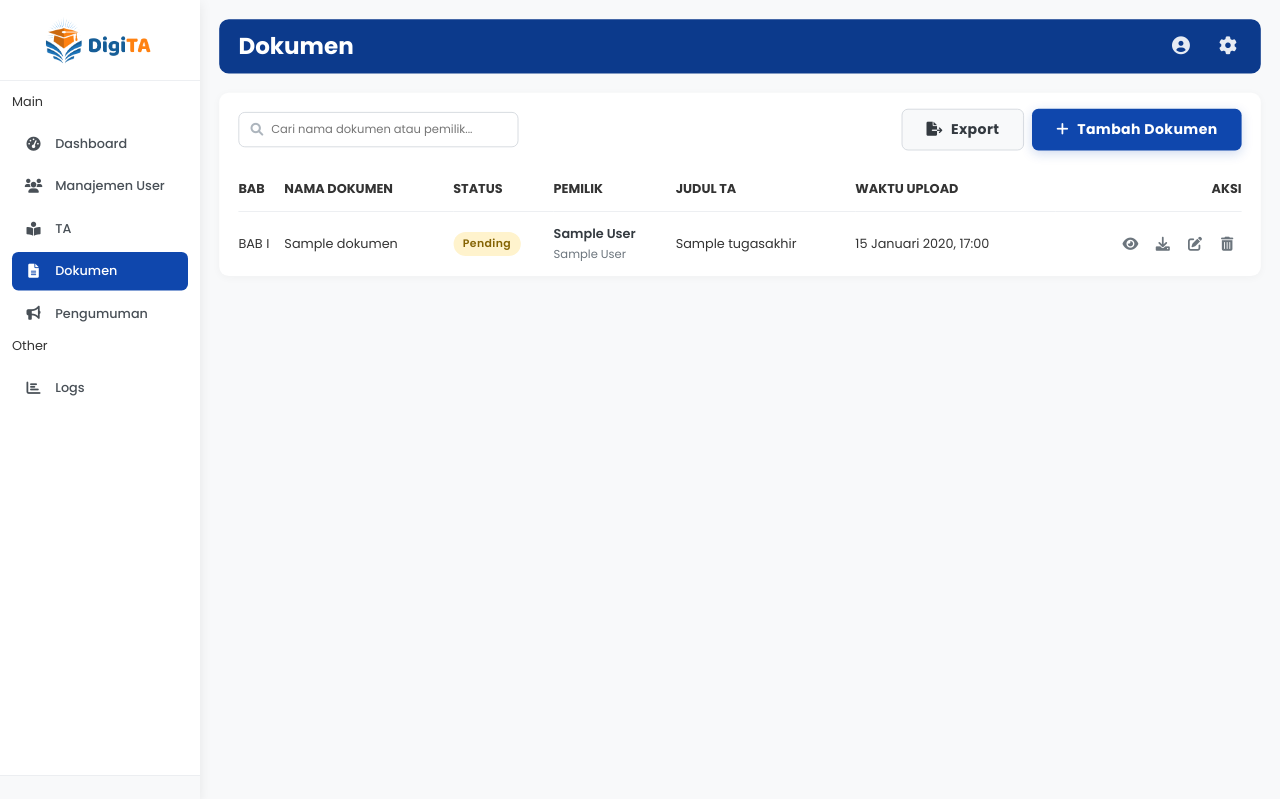
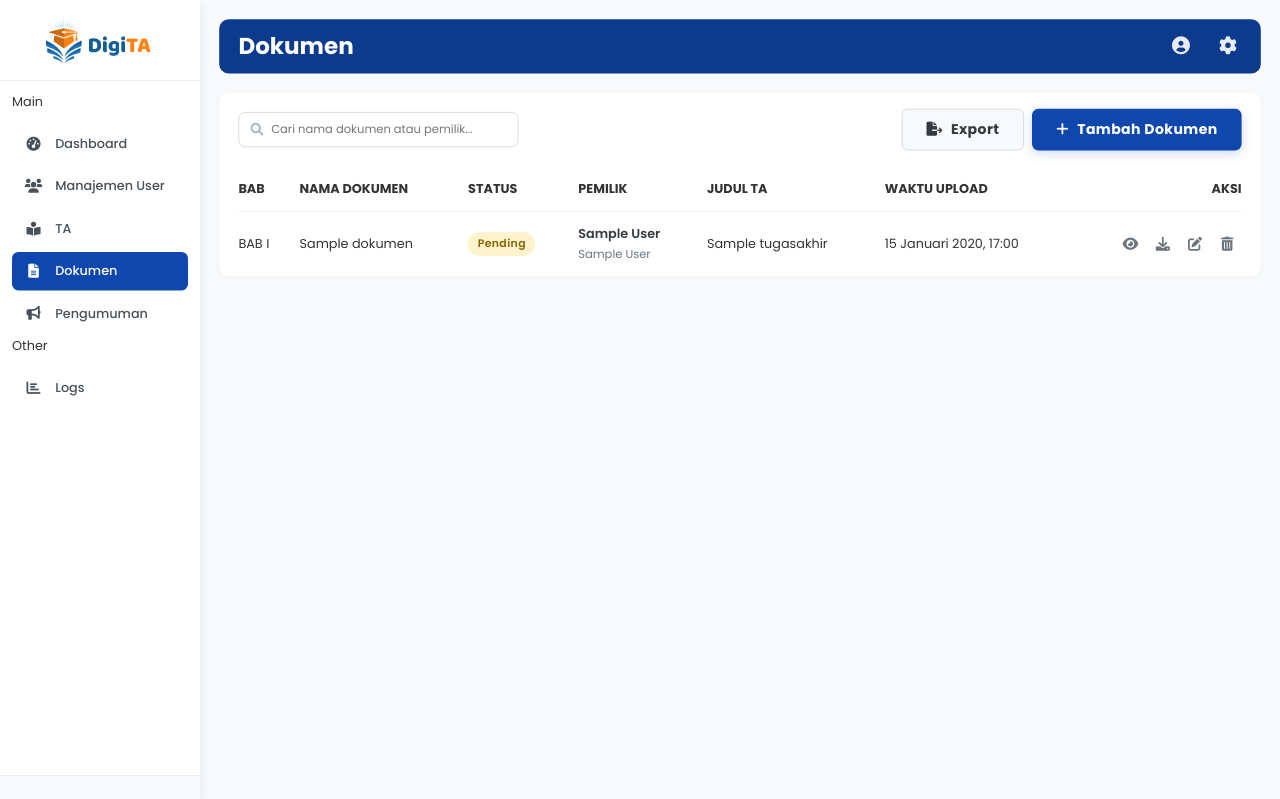
Before and after one commit to muhammadpadanta/django_digita_admin, a Django app: page /tugas-akhir/documents/ in a window 1280 px wide. Shown: the top 799 px of the page. Run offline with Django 5.2, Linux system fonts and the light colour scheme; tables that the repository leaves empty hold one stand-in row (values such as "Sample post").

Commit message:
fix: inconsistent table styling and refresh token lifetime.

```diff
--- a/core/firebase_utils.py
+++ b/core/firebase_utils.py
@@ -13,7 +13,9 @@ try:
     if not firebase_admin._apps:
         # cred = credentials.Certificate(SERVICE_ACCOUNT_KEY_PATH)
         # firebase_admin.initialize_app(cred)
-        cred = credentials.ApplicationDefault()
+        cred = credentials.Certificate(
+            os.path.join(settings.BASE_DIR, os.environ.get("GOOGLE_APPLICATION_CREDENTIALS"))
+        )
         default_app = firebase_admin.initialize_app(cred)
 
     project_id = firebase_admin.get_app().project_id
--- a/static/core/css/shared_components.css
+++ b/static/core/css/shared_components.css
@@ -57,7 +57,7 @@
     text-align: left;
 }
 .data-table th, .data-table td {
-    padding: 16px 0;
+    padding: 16px 12px;
     border-bottom: 1px solid #e9ecef;
     vertical-align: middle;
 }
--- a/templates/core/documents.html
+++ b/templates/core/documents.html
@@ -47,7 +47,9 @@
                 {% for doc in documents %}
                 <tr data-row-id="{{ doc.pk }}">
                     <td data-label="BAB" class="doc-bab">{{ doc.bab }}</td>
-                    <td data-label="NAMA DOKUMEN" class="doc-nama">{{ doc.nama_dokumen }}</td>
+                    <td data-label="NAMA DOKUMEN" class="doc-nama truncate-cell" title="{{ doc.nama_dokumen }}">
+                        {{ doc.nama_dokumen }}
+                    </td>
                     <td data-label="STATUS">
                         <span class="status-badge status-{{ doc.status|lower }} doc-status">{{ doc.get_status_display }}</span>
                     </td>
@@ -57,7 +59,9 @@
                             <span class="user-role doc-pemilik-prodi">{{ doc.pemilik.program_studi.nama_prodi }}</span>
                         </div>
                     </td>
-                    <td data-label="JUDUL TA">{{ doc.tugas_akhir.judul|default:"N/A" }}</td>
+                    <td data-label="JUDUL TA" class="truncate-cell" title="{{ doc.tugas_akhir.judul|default:'N/A' }}">
+                        {{ doc.tugas_akhir.judul|default:"N/A" }}
+                    </td>
                     <td data-label="WAKTU UPLOAD">{{ doc.uploaded_at|date:"d F Y, H:i" }}</td>
                     <td data-label="AKSI" class="action-icons">
                         <a class="doc-file-url" href="{% url 'tugas_akhir:document-file' pk=doc.pk %}" target="_blank" title="View File"><i class="fas fa-eye"></i></a>
--- a/templates/core/tugas_akhir.html
+++ b/templates/core/tugas_akhir.html
@@ -43,7 +43,7 @@
                 {% for ta in tugas_akhir_list %}
                 <tr class="clickable-row" data-bs-toggle="modal" data-bs-target="#taDetailModal" data-ta-id="{{ ta.pk }}">
                     <td data-label="ID">TA{{ ta.pk|stringformat:"03d" }}</td>
-                    <td data-label="JUDUL">{{ ta.judul|default:"-" }}</td>
+                    <td data-label="JUDUL" class="truncate-cell" title="{{ ta.judul }}">{{ ta.judul|default:"-" }}</td>
                     <td data-label="DESKRIPSI" class="truncate-cell" title="{{ ta.deskripsi }}">{{ ta.deskripsi }}</td>
                     <td data-label="DOSEN PEMBIMBING">
                         {{ ta.dosen_pembimbing.user.get_full_name|default:"Belum Ditentukan" }}
--- a/tugas_akhir/api_views.py
+++ b/tugas_akhir/api_views.py
@@ -101,7 +101,6 @@ class SupervisionRequestListCreateView(generics.ListCreateAPIView):
         except Exception as e:
             print(f"Gagal mengirim notifikasi untuk permintaan pembimbing baru: {e}")
         # --- AKHIR LOGIKA NOTIFIKASI ---
-
 
 
 class SupervisionRequestDetailUpdateView(generics.RetrieveUpdateAPIView):
```
Also changed, not shown: digita_admin/settings.py (+9 -9 lines), 3 other files.
